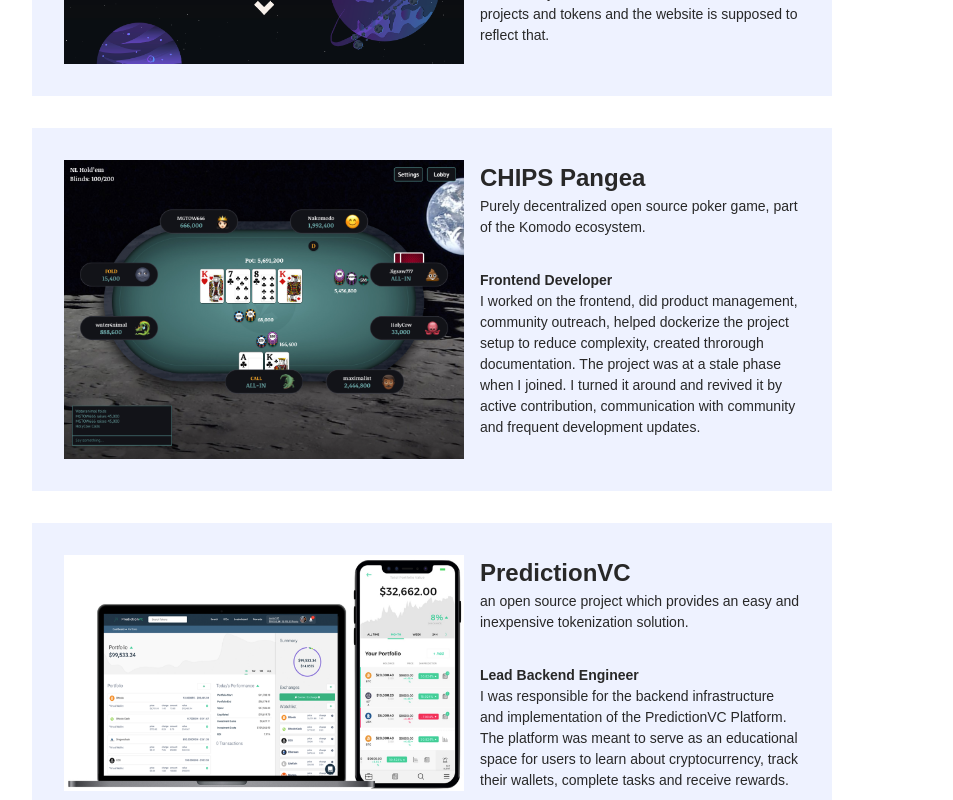
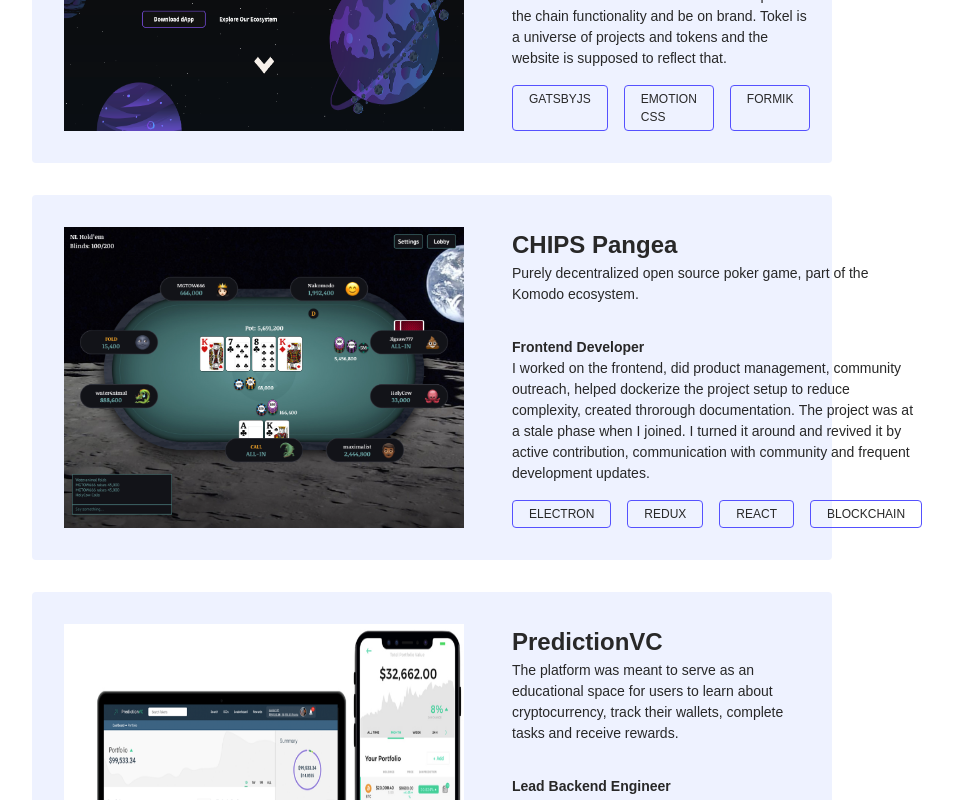
Before and after one commit to piggydoughnut/me, a React (Create React App) app: page /code in a window 1280 px wide. Shown: the part 1800-2600 px from the top of the page, without its empty margins (208-1161 px from the left). Built offline with nearby package versions, Linux system fonts and the light colour scheme.

Commit message:
updated text for projects, adjusted footer and label

```diff
--- a/src/components/Code.tsx
+++ b/src/components/Code.tsx
@@ -19,6 +19,7 @@
     role: "Technical Lead",
     desc: "I worked with both designs and frontened development of the platform and Tokel's website. I did product management and took part in deciding where the platform is moving and what new features are going to be implemented. I planned work load for others and provided necessary support. ",
     image: "/projects/tokeldapp2.png",
+    tags: ["electron", "typescript", "blockchain", "nspv"],
   },
   {
     title: "nSPV-js",
@@ -28,6 +29,7 @@
     role: "Developer",
     desc: "I worked closely with Komodo team on development of nspv-js library. My main goal was to parse and present blockchain data in an easy to consume format so development using nspv will become possible in the future. I worked a lot with raw bitcoin data and various cryptography libraries.",
     image: "/projects/nspv.png",
+    tags: ["btc standard", "blockchain", "javascript"],
   },
   {
     title: "Tokel website",
@@ -35,6 +37,7 @@
     role: "Designer and Developer",
     desc: "I have designed and created Tokel website using GatsbyJs. The main goal was to explain in a concise manner what Tokel Blockchain is and what it offers. The website had to repsent the chain functionality and be on brand. Tokel is a universe of projects and tokens and the website is supposed to reflect that.",
     image: "/projects/tokelweb.png",
+    tags: ["gatsbyjs", "emotion css", "formik"],
   },
   {
     title: "CHIPS Pangea",
@@ -44,15 +47,17 @@
     role: "Frontend Developer",
     desc: "I worked on the frontend, did product management, community outreach, helped dockerize the project setup to reduce complexity, created throrough documentation. The project was at a stale phase when I joined. I turned it around and revived it by active contribution, communication with community and frequent development updates.",
     image: "/projects/poker.png",
+    tags: ["electron", "redux", "react", "blockchain"],
   },
   {
     title: "PredictionVC",
     link: "https://tokel.io",
     aboutProject:
-      "an open source project which provides an easy and inexpensive tokenization solution.",
+      "The platform was meant to serve as an educational space for users to learn about cryptocurrency, track their wallets, complete tasks and receive rewards. ",
     role: "Lead Backend Engineer",
-    desc: "I was responsible for the backend infrastructure and implementation of the PredictionVC Platform. The platform was meant to serve as an educational space for users to learn about cryptocurrency, track their wallets, complete tasks and receive rewards.",
+    desc: "I was responsible for the backend infrastructure and implementation of the PredictionVC Platform. I also worked on organizing and collecting cryptocurrency historical data.",
     image: "/projects/predictionvc.png",
+    tags: ["nodejs", "reactjs", "api"],
   },
 ];
 export default function Code() {
@@ -70,6 +75,7 @@
           role={p.role}
           desc={p.desc}
           image={p.image}
+          tags={p.tags}
         />
       ))}
     </div>
--- a/src/components/Footer.tsx
+++ b/src/components/Footer.tsx
@@ -1,3 +1,5 @@
+import Link from "./Link";
+
 export default function Footer() {
   return (
     <section
@@ -7,16 +9,12 @@
       <div>
         <h1 className="font-bold">
           Get in touch for collaboration <br />
-          <span className="cursor-pointer hover:opacity-80 underline text-purple-link">
-            hello@dariah.dev
-          </span>
+          <Link link="mailto:hello@dariah.dev" linkName="hello@dariah.dev" />
         </h1>
         <h3 className="mt-5">
           Also, in case you want to learn something new, here is a guide on{" "}
           <br />
-          <a className="underline text-purple-link" href="./plants">
-            How to create new plant species.
-          </a>
+          <Link link="./plants" linkName="How to create new plant species" />
         </h3>
 
         <p className="mt-5 sm:mt-40 mb-2 text-tiny">
--- a/src/components/Label.tsx
+++ b/src/components/Label.tsx
@@ -3,7 +3,7 @@
 };
 export default function Label({ text }: Props) {
   return (
-    <div className="w-px-100 h-8 border border-purple-link text-tiny p-1">
+    <div className="hover:border-purple-400  hover:scale-110 ease-in-out duration-300 rounded w-px-100 h-auto border border-purple-link text-tiny pt-1 pb-1 pl-4 pr-4 uppercase">
       {text}
     </div>
   );
--- a/src/components/Link.tsx
+++ b/src/components/Link.tsx
@@ -1,30 +1,14 @@
-export default function Link() {
+type Props = {
+  link: string;
+  linkName: string;
+};
+export default function Link({ link, linkName }: Props) {
   return (
-    <section
-      id="get_in_touch"
-      className="mt-40 flex flex-col md:flex-row items-end"
+    <a
+      className="underline text-purple-link hover:bg-yellow-200 pt-1 pb-1"
+      href={link}
     >
-      <div>
-        <h1 className="font-bold">
-          Get in touch for collaboration <br />
-          <span className="cursor-pointer hover:opacity-80 underline text-purple-link">
-            hello@dariah.dev
-          </span>
-        </h1>
-        <h3 className="mt-5">
-          Also, in case you want to learn something new, here is a guide on{" "}
-          <br />
-          <a className="underline text-purple-link" href="./plants">
-            How to create new plant species.
-          </a>
-        </h3>
-
-        <p className="mt-5 sm:mt-40 mb-2 text-tiny">
-          Coded and designed with ❤️ using TailwindCSS by me. All illustrations
-          are mine too.
-        </p>
-      </div>
-      <img alt="space lady" src="/lady.png" height="818" width="382" />
-    </section>
+      {linkName}
+    </a>
   );
 }
--- a/src/components/Main.tsx
+++ b/src/components/Main.tsx
@@ -1,3 +1,5 @@
+import Link from "./Link";
+
 export default function Main() {
   return (
     <div>
@@ -138,19 +140,12 @@
             development, new feature planning, task preparation, and interaction
             with the community. <br />
             <br />I worked closely with &nbsp;
-            <a
-              className="underline text-purple-link"
-              href="https://komodoplatform.com/en/"
-            >
-              the Komodo
-            </a>
+            <Link link="https://komodoplatform.com/en/" linkName="the Komodo" />
             &nbsp; team on development of &nbsp;
-            <a
-              className="underline text-purple-link"
-              href="github.com/tokelPlatform/nspv-js/"
-            >
-              nspv-js library
-            </a>
+            <Link
+              link="github.com/tokelPlatform/nspv-js/"
+              linkName="nspv-js library"
+            />
             &nbsp; (SPV light node, allows quick and easy access without
             downloading the chain). Worked with raw Bitcoin transactions and
             Komodo blockchain specification closely.
--- a/src/components/Project.tsx
+++ b/src/components/Project.tsx
@@ -1,3 +1,5 @@
+import Label from "./Label";
+
 type Props = {
   title: string;
   link: string;
@@ -5,6 +7,7 @@
   role: string;
   desc: string;
   image: string;
+  tags?: Array<string> | undefined;
 };
 export default function Project({
   title,
@@ -13,9 +16,10 @@
   role,
   desc,
   image,
+  tags,
 }: Props) {
   return (
-    <div className="bg-indigo-50 p-8 flex flex-row gap-4 mb-8">
+    <div className="bg-indigo-50 p-8 flex flex-row gap-12 mb-8 rounded">
       <img className="h-auto w-[400px]" src={image} alt={image}></img>
 
       <div>
@@ -25,6 +29,13 @@
         {aboutProject && <p className="text-small">{aboutProject}</p>}
         <p className="font-bold text-small mt-8">{role}</p>
         <p className="text-small">{desc}</p>
+        {tags && (
+          <div className="flex flex-row gap-4 mt-4">
+            {tags.map((t) => (
+              <Label text={t} />
+            ))}
+          </div>
+        )}
       </div>
     </div>
   );
```
